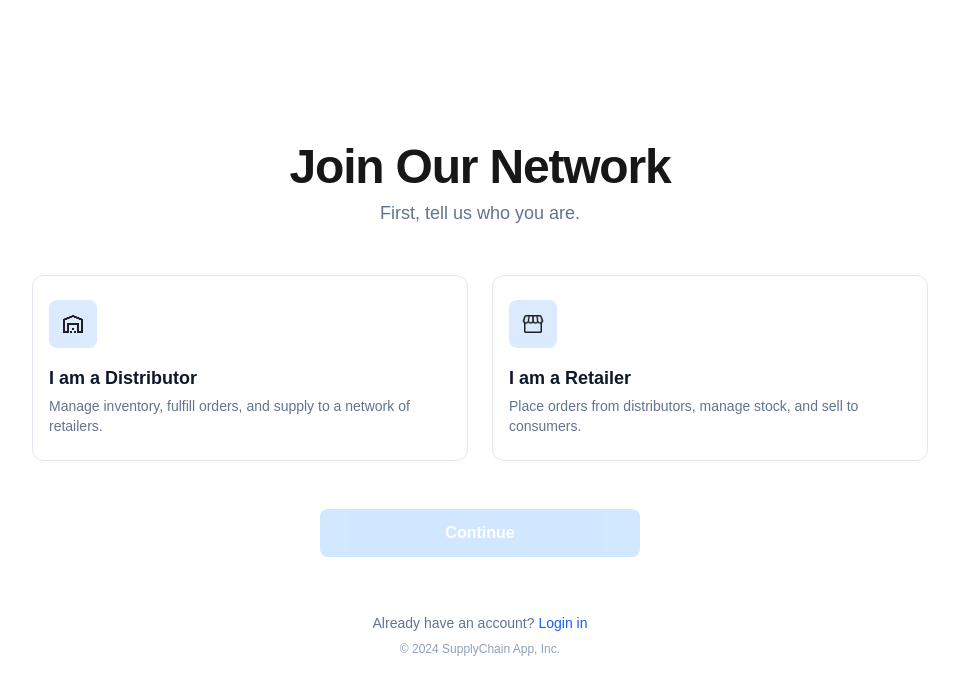
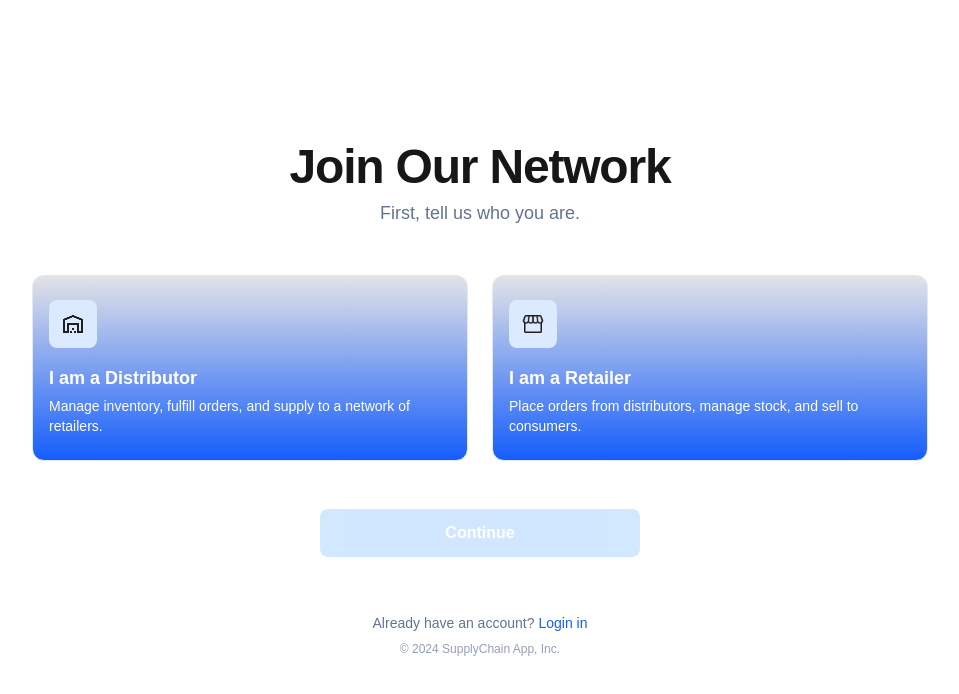
Before and after one commit to ayyappadassnair/supply-chain, a Next.js app: page /role-selection in a window 1280 px wide. Shown: the top 694 px of the page, without its empty margins (160-1119 px from the left). Built offline with nearby package versions, Linux system fonts and the light colour scheme.

Commit message:
Style change | new changes | c02

```diff
--- a/src/app/globals.css
+++ b/src/app/globals.css
@@ -32,9 +32,9 @@ body {
 .text-align-last{
   text-align-last: right;
 }
-.select-text-button .ring-2{
+.select-text-button > button{
   background: linear-gradient(180deg,rgba(2, 0, 36, 0.11) 0%, rgba(21, 93, 252, 1) 100%);
 }
-.select-text-button .ring-2 > p{
+.select-text-button > button > p{
   color: #fff;
 }
```
